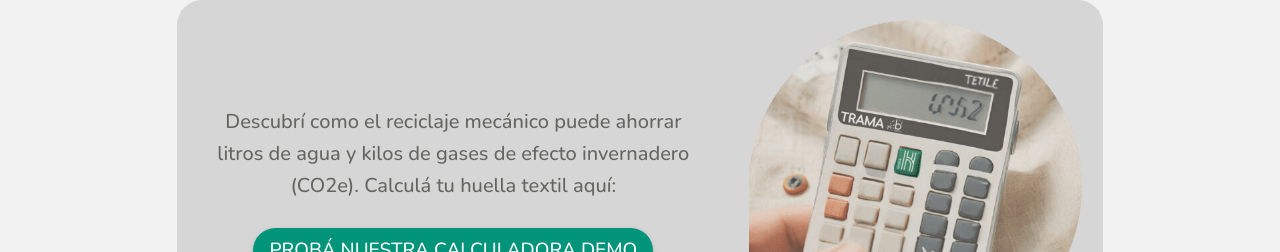
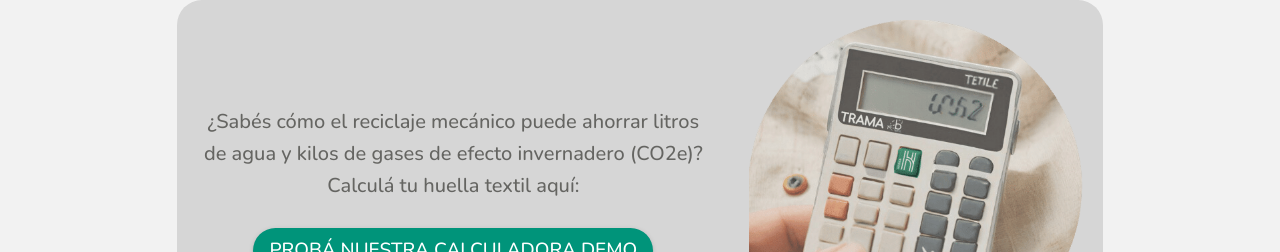
Before and after one commit to DaniDell/Hebra-circular, a React (Vite) app in the folder Client/: page / in a window 1280 px wide. Shown: the part 335-587 px from the top of the page. Built offline with nearby package versions, Linux system fonts and the light colour scheme; no server answers.

Commit message:
Test deploy

```diff
--- a/Client/src/Views/Landing.css
+++ b/Client/src/Views/Landing.css
@@ -3,7 +3,7 @@ body {
 }
 
 .desktopImage {
-  display: block;
+  display: none;
   height: 400px;
   margin-left: 40px;
 }
--- a/Client/src/Views/Landing.jsx
+++ b/Client/src/Views/Landing.jsx
@@ -60,8 +60,8 @@ const Landing = () => {
                 gutterBottom
                 style={{ margin: "6px", opacity: 0.8, maxWidth: "500px" }}
               >
-                Descubrí como el reciclaje mecánico puede ahorrar litros de agua
-                y kilos de gases de efecto invernadero (CO2e). Calculá tu huella
+                ¿Sabés cómo el reciclaje mecánico puede ahorrar litros de agua
+                y kilos de gases de efecto invernadero (CO2e)? Calculá tu huella
                 textil aquí:
               </Typography>
               <Button
```
